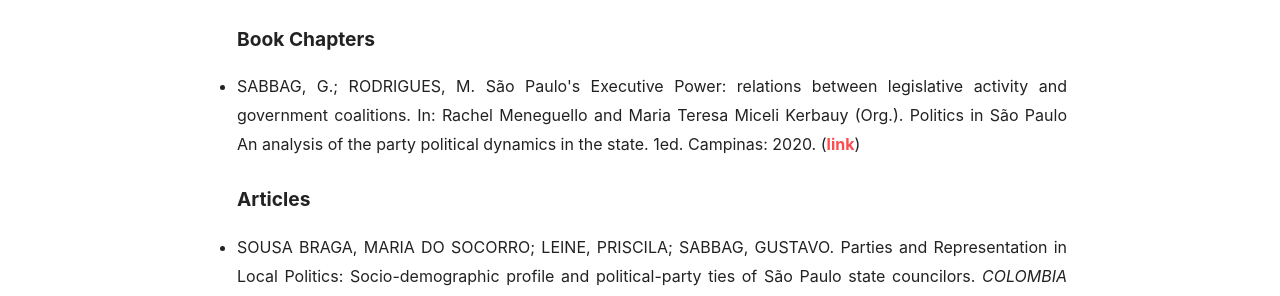
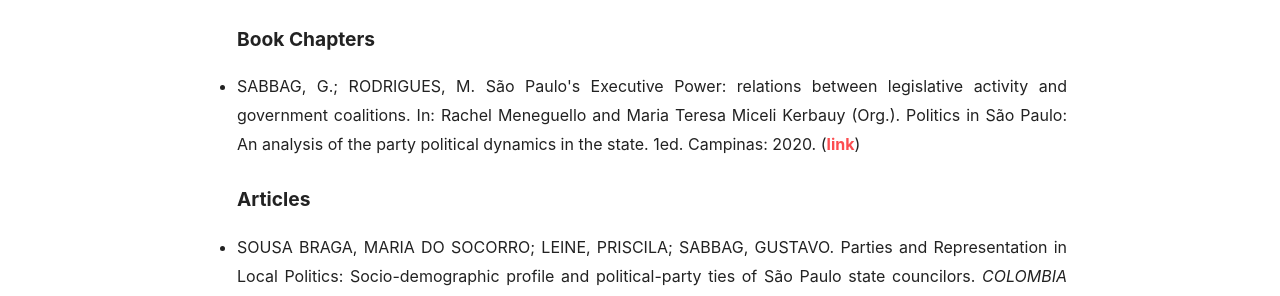
Before and after one commit to gustavosabbag/gustavosabbag.github.io, a Jekyll site: the page built from en/resume.html, in a window 1280 px wide and 900 px high, scrolled down 760 px. Shown: the part 184-480 px from the top of the window. Built offline with Jekyll 4.4.1, drawn with Linux system fonts in a browser that asks for light colours; nearby versions of some CDN libraries.

```diff
--- a/en/resume.html
+++ b/en/resume.html
@@ -38,7 +38,7 @@ article_header:
 
 <h4> Book Chapters </h4>
 
-<li>SABBAG, G.; RODRIGUES, M. São Paulo's Executive Power: relations between legislative activity and government coalitions. In: Rachel Meneguello and Maria Teresa Miceli Kerbauy (Org.). Politics in São Paulo An analysis of the party political dynamics in the state.</i> 1ed. Campinas: 2020.
+<li>SABBAG, G.; RODRIGUES, M. São Paulo's Executive Power: relations between legislative activity and government coalitions. In: Rachel Meneguello and Maria Teresa Miceli Kerbauy (Org.). Politics in São Paulo: An analysis of the party political dynamics in the state.</i> 1ed. Campinas: 2020.
 (<a href="http://www.editoraunicamp.com.br/produto/520/politica-em-sao-paulo--uma-analise-da-dinamica-politicopartidaria-no-estado" title="Link to the book">link</a>)</li>
 
 <h4> Articles </h4>
```
